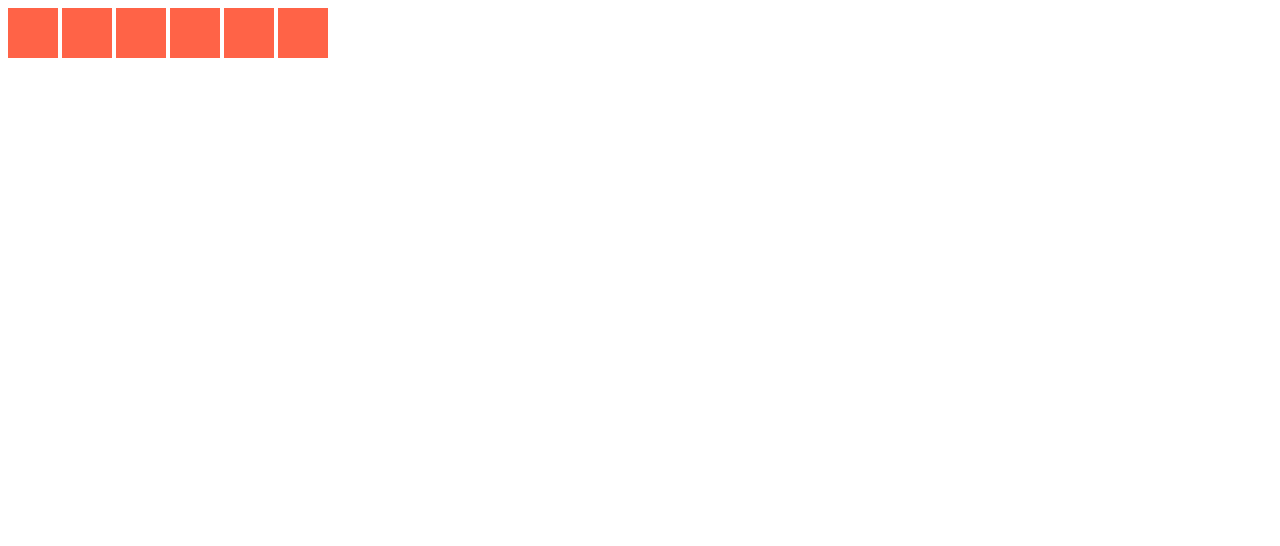
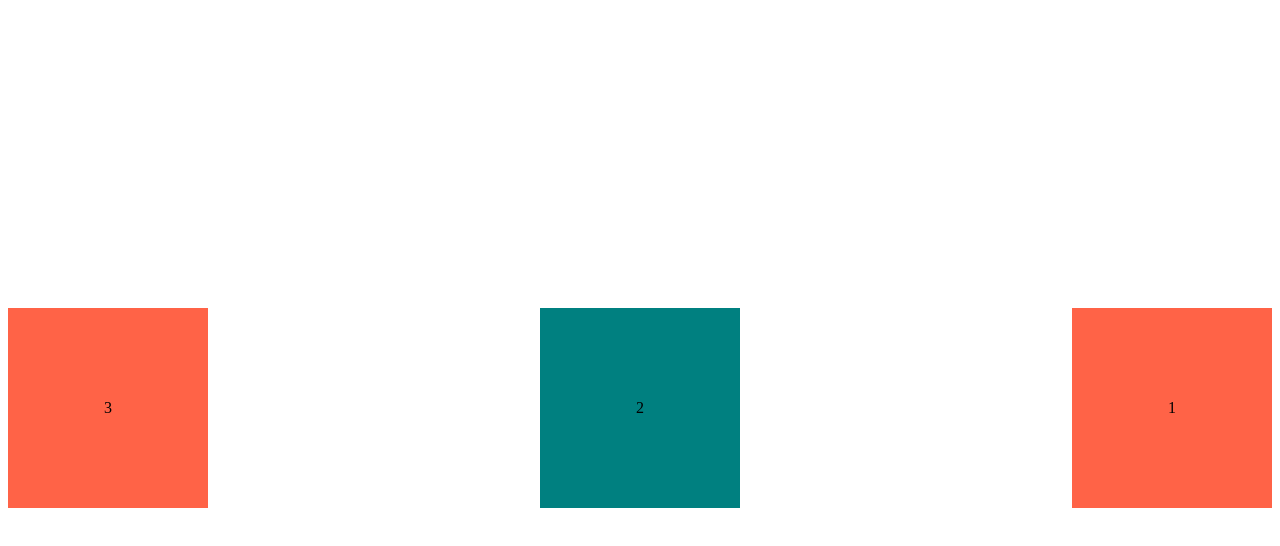
Before and after one commit to alcohol-korea/kokoatalk-2021-recap, a plain HTML site: page 2.0.html in a window 1280 px wide. Drawn offline with Linux system fonts and the light colour scheme.

Commit message:
#3.10~11 Flex Box
flex에 대한 개념임

```diff
--- a/2.0.html
+++ b/2.0.html
@@ -7,20 +7,30 @@
     <meta name="viewport" content="width=device-width, initial-scale=1.0">
     <title>Document</title>
     <style>
+        body{
+            display: flex;
+            justify-content: space-between;
+            align-items: center;
+            height: 100vh;
+            flex-direction: row-reverse;
+            flex-wrap: wrap-reverse;
+        }
         div{
-            display: inline-block;
-            width:50px;
-            height:50px;
+            display: flex;
+            justify-content: center;
+            align-items: center;
+            width:200px;
+            height:200px;
             background-color: tomato;
+        }
+        #second{
+            background-color: teal;
         }
     </style>
 </head>
 <body>
-    <div></div>
-    <div></div>
-    <div></div>
-    <div></div>
-    <div></div>
-    <div></div>
+    <div>1</div>
+    <div id="second">2</div>
+    <div>3</div>
 </body>
 </html>
```
